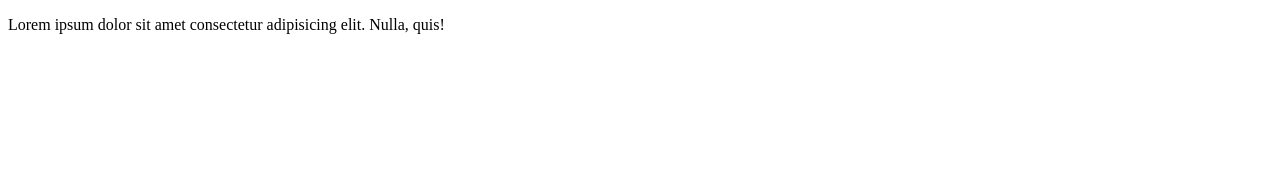
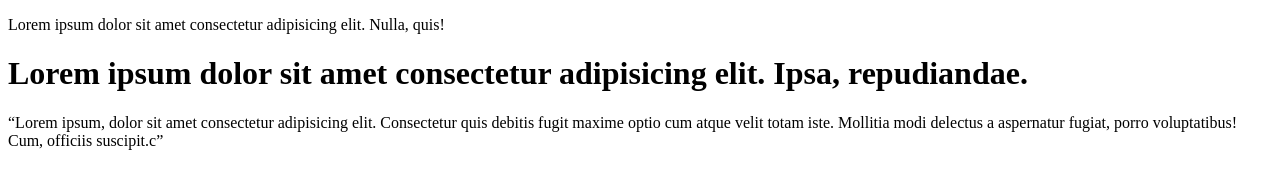
Before and after one commit to ruhaniya/gun, a plain HTML site: page index.html in a window 1280 px wide. Drawn offline with Linux system fonts and the light colour scheme.

Commit message:
tag update

```diff
--- a/index.html
+++ b/index.html
@@ -8,5 +8,7 @@
 </head>
 <body>
     <p>Lorem ipsum dolor sit amet consectetur adipisicing elit. Nulla, quis!</p>
+    <h1>Lorem ipsum dolor sit amet consectetur adipisicing elit. Ipsa, repudiandae.</h1>
+    <q>Lorem ipsum, dolor sit amet consectetur adipisicing elit. Consectetur quis debitis fugit maxime optio cum atque velit totam iste. Mollitia modi delectus a aspernatur fugiat, porro voluptatibus! Cum, officiis suscipit.c</q>
 </body>
 </html>
```
